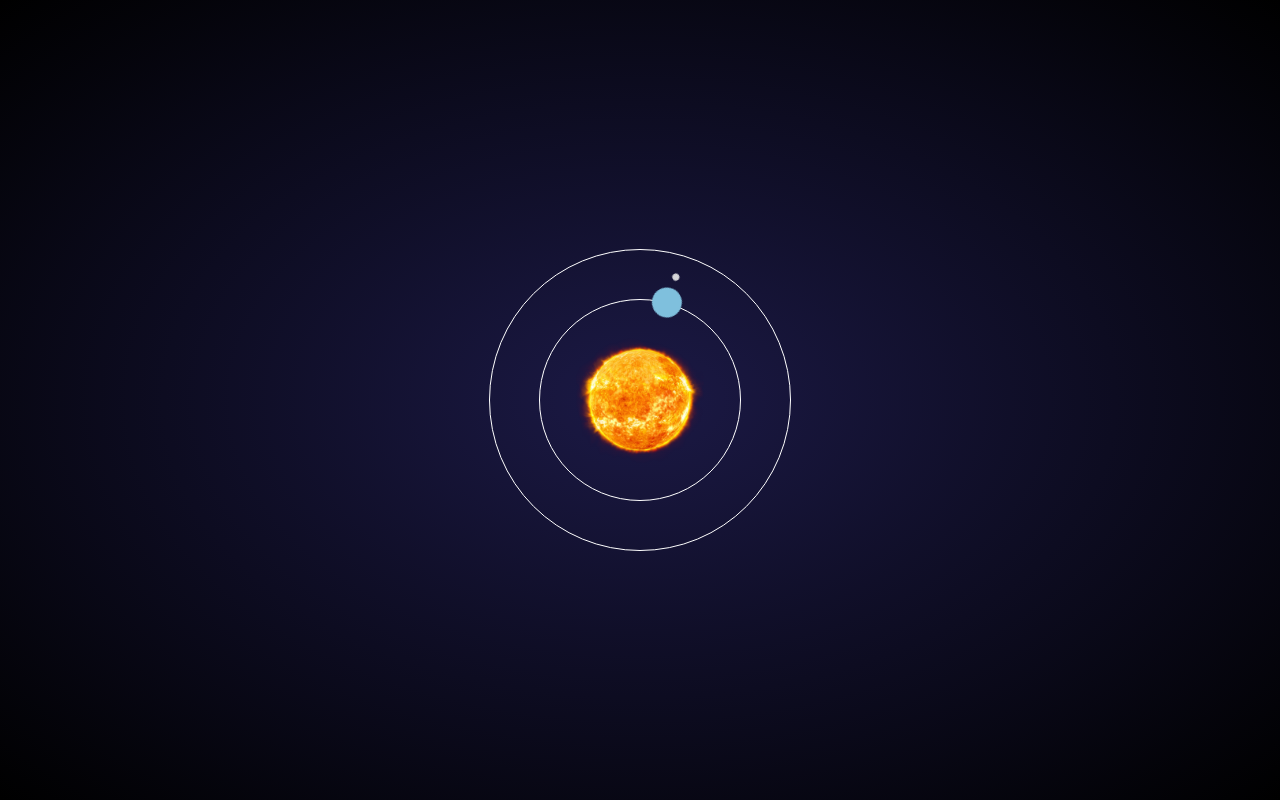
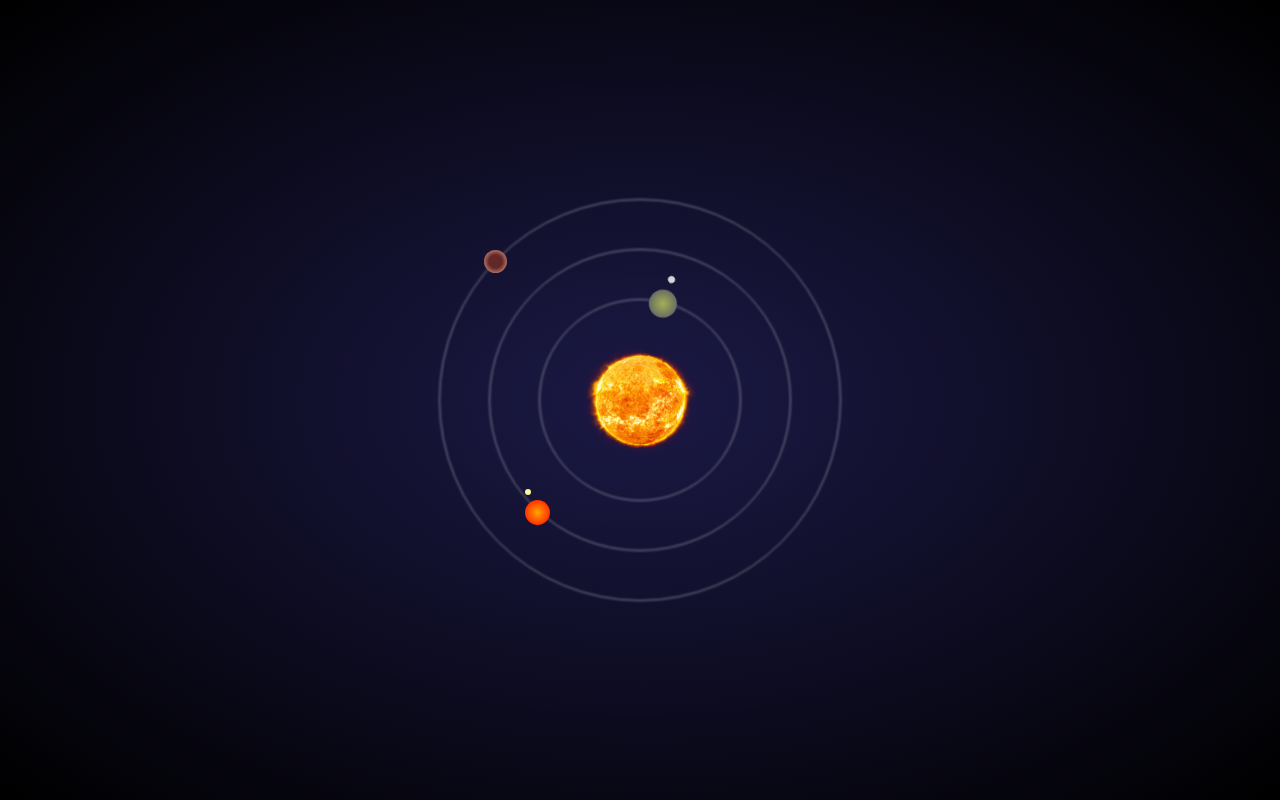
Before and after one commit to victoriasyluma/solar-system, a website: page index.html in a window 1280 px wide. Drawn offline with Linux system fonts and the light colour scheme.

Commit message:
creating-solar-system
added more planets and moving

```diff
--- a/index.html
+++ b/index.html
@@ -17,11 +17,29 @@
     </div>
 
     <div class="absolute container top align-center">
+      <div class="circle orbit" id="sun-orbit-three"></div>
+    </div>
+
+    <div class="absolute container top align-center">
       <div id="earth-container" class="rotate-infinite">
         <div id="earth" class="circle rotate-infinite-left">
           <div id="moon" class="circle absolute"></div>
         </div>
       </div>
     </div>
+
+    <div class="absolute container top align-center">
+      <div id="mercury-container" class="rotate-infinite-mercury">
+        <div id="mercury" class="circle rotate-infinite-right">
+          <div id="mercury-moon" class="circle absolute"></div>
+        </div>
+      </div>
+    </div>
+
+    <div class="absolute container top align-center">
+      <div id="venus-container" class="rotate-infinite-venus">
+        <div id="venus" class="circle rotate-infinite-left"></div>
+      </div>
+    </div>
   </body>
 </html>
--- a/styles.css
+++ b/styles.css
@@ -1,12 +1,12 @@
 body {
-  background: radial-gradient(#c4c4d3 1%, #1a1842 5%, black);
+  background-image: radial-gradient(#c4c4d3 1%, #1a1842 5%, black);
   margin: 0;
   position: relative;
 }
 
 #sun {
-  width: 130px;
-  height: 130px;
+  width: 115px;
+  height: 115px;
 }
 
 #sun-container {
@@ -36,6 +36,8 @@ body {
 
 .orbit {
   border: 1px solid white;
+  opacity: 0.5;
+  filter: blur(1px);
 }
 
 .absolute {
@@ -59,11 +61,11 @@ body {
 }
 
 #earth {
-  width: 30px;
-  height: 30px;
-  background-color: rgb(127, 192, 221);
+  width: 28px;
+  height: 28px;
+  background-image: radial-gradient(#a4af56 1%, #515169);
   position: absolute;
-  top: -7px;
+  top: -2px;
   left: -6px;
 }
 
@@ -89,3 +91,58 @@ body {
   animation: spin-once 5s linear infinite;
   animation-direction: reverse;
 }
+
+#sun-orbit-three {
+  width: 400px;
+  height: 400px;
+}
+
+#mercury-container {
+  width: 210px;
+  height: 210px;
+  position: relative;
+}
+
+#mercury {
+  width: 25px;
+  height: 25px;
+  background-image: radial-gradient(orange, red);
+  position: absolute;
+  right: -10px;
+  top: -20px;
+}
+
+.rotate-infinite-mercury {
+  animation: spin-once 10s linear infinite;
+  animation-direction: reverse;
+}
+
+#mercury-moon {
+  width: 6px;
+  height: 6px;
+  background-color: rgb(247, 247, 157);
+  top: -11;
+}
+
+.rotate-infinite-right {
+  animation: spin-once 2s linear infinite;
+}
+
+#venus-container {
+  width: 283px;
+  height: 283px;
+  position: relative;
+}
+
+#venus {
+  width: 23px;
+  height: 23px;
+  background-image: radial-gradient(rgb(99, 39, 39) 40%, rgb(246, 176, 149));
+  position: absolute;
+  top: -9px;
+  left: -15px;
+}
+
+.rotate-infinite-venus {
+  animation: spin-once 5s linear infinite;
+}
```
